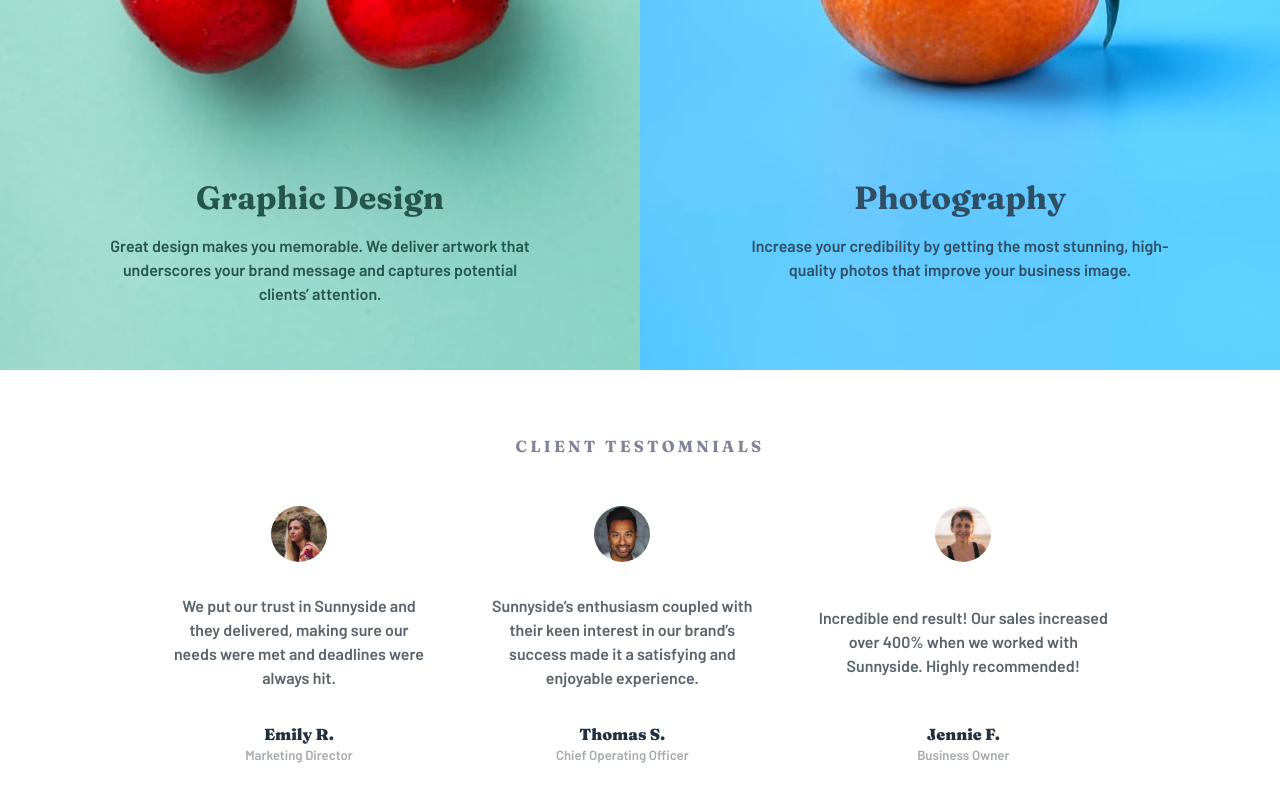
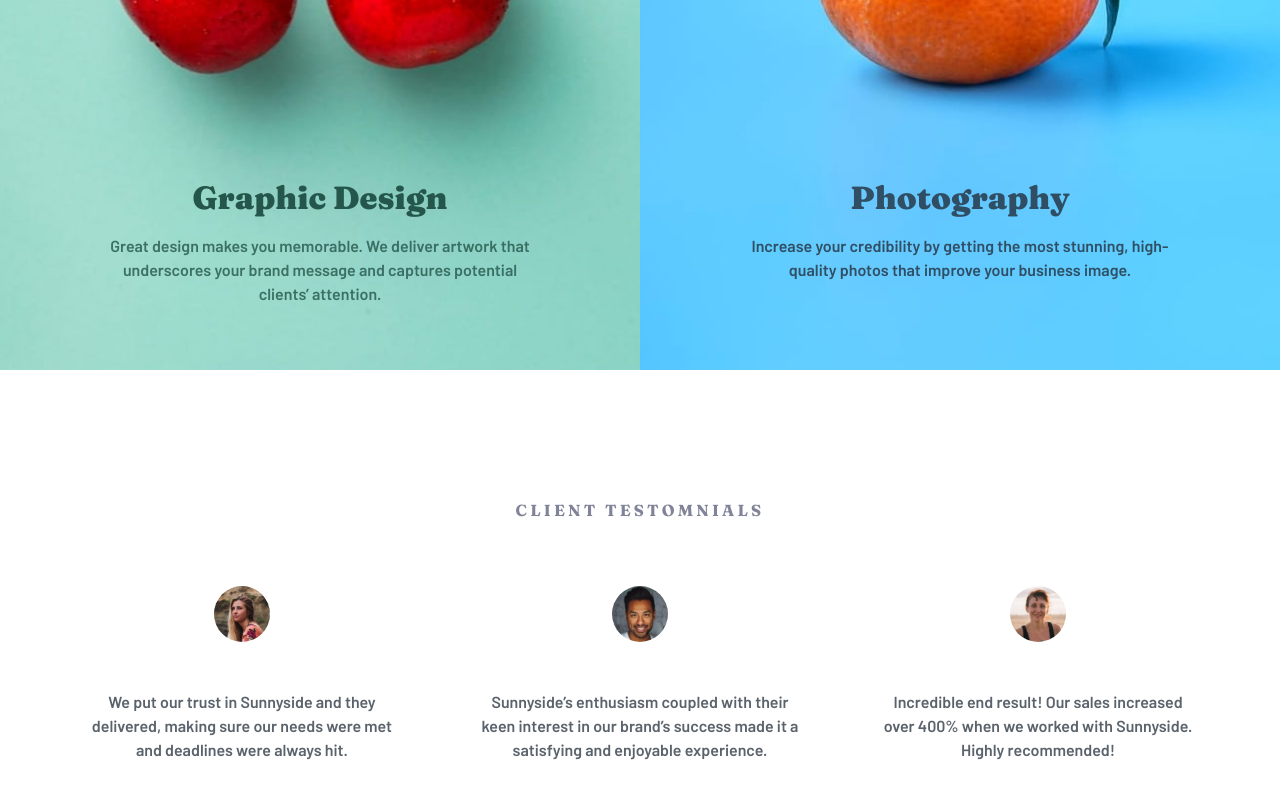
Before and after one commit to hadreemustaffa/sunnyside-landing-page, a plain HTML site: page index.html in a window 1280 px wide. Shown: the part 2000-2797 px from the top of the page. Drawn offline with Linux system fonts and the light colour scheme; files whose address does not match are found by name.

Commit message:
style: minor text and layout change

```diff
--- a/style.css
+++ b/style.css
@@ -136,7 +136,7 @@ header {
   position: fixed;
   top: 0;
   z-index: 20;
-  opacity: background-color 0.25s ease;
+  transition: all 0.25s ease;
 }
 
 #primaryNav a {
@@ -271,11 +271,16 @@ main {
 .content__text-title {
   font-family: var(--ff-heading);
   font-size: var(--fs-heading-2);
+  font-weight: var(--fw-black);
+  color: var(--clr-neutral-darkest);
   line-height: 1.25;
 }
 
 .content__text-cta {
   width: fit-content;
+  color: var(--clr-neutral-darkest);
+  font-family: var(--ff-heading);
+  font-weight: var(--fw-black);
   background-color: transparent;
   border: transparent;
   position: relative;
@@ -320,8 +325,12 @@ main {
   gap: 1rem;
 }
 
-.services__content:nth-of-type(3) .content__text {
+.services__content:nth-of-type(3) .content__text-title {
   color: var(--clr-primary-3);
+}
+.services__content:nth-of-type(3) .content__text-body {
+  color: var(--clr-primary-3);
+  opacity: 0.8;
 }
 
 .services__content:last-of-type .content__text {
@@ -336,10 +345,9 @@ main {
 }
 
 .testimonials {
-  max-width: 1000px;
   display: flex;
   flex-direction: column;
-  gap: 2rem;
+  gap: 3rem;
   justify-content: center;
   padding: 4rem 1rem;
 }
@@ -353,7 +361,7 @@ main {
   flex-direction: column;
   justify-content: space-between;
   align-items: center;
-  gap: 2rem;
+  gap: 3rem;
   padding: 1rem;
 }
 .testimonials__avatar {
@@ -483,6 +491,10 @@ footer .socials {
 }
 
 @media (min-width: 48rem) {
+  header {
+    position: absolute;
+  }
+
   #primaryNav a {
     color: var(--clr-neutral-lighter);
   }
@@ -520,6 +532,7 @@ footer .socials {
   }
 
   .testimonials {
+    padding: 8rem 1rem;
     display: grid;
     margin: 0 auto;
     grid-template-columns: auto auto auto;
```
